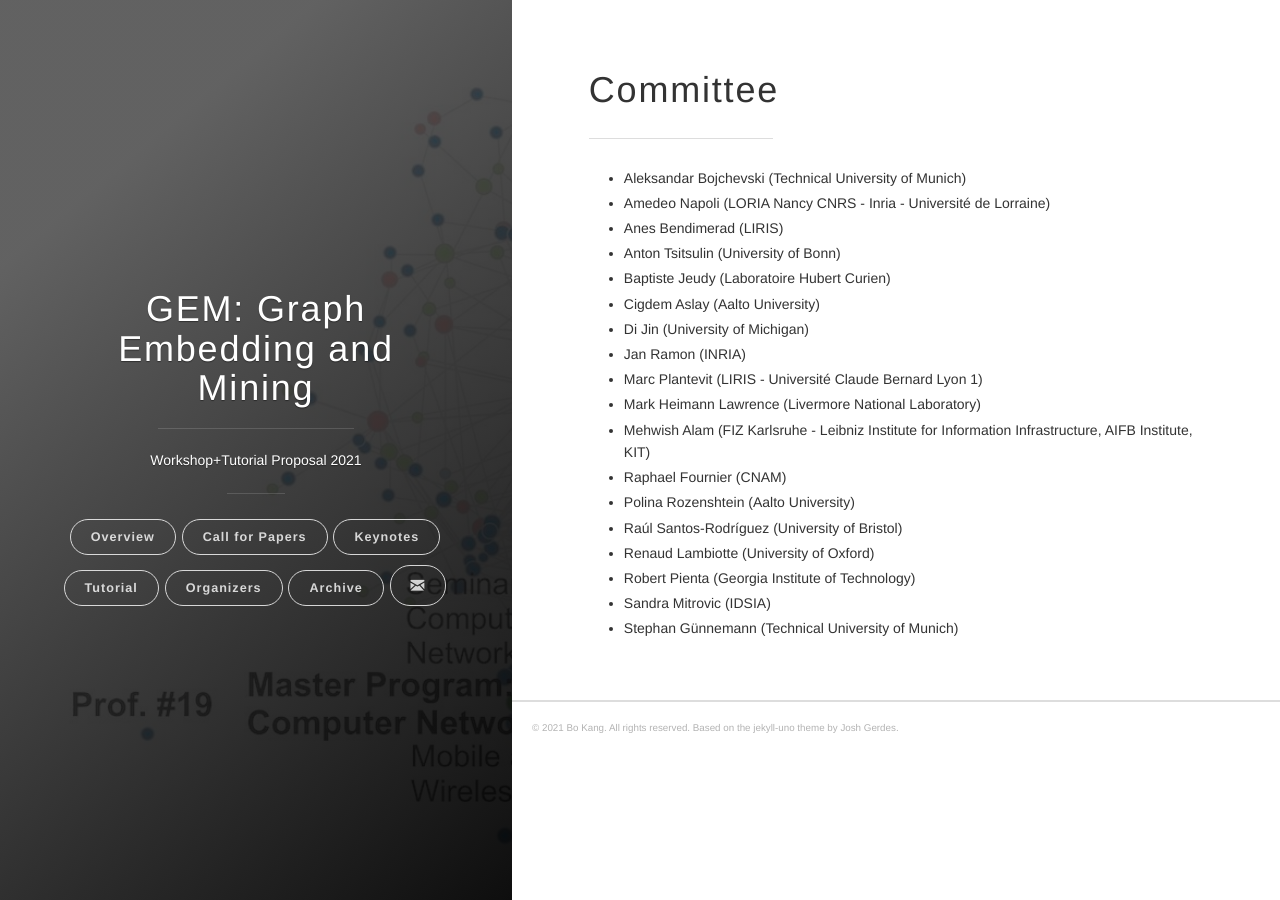
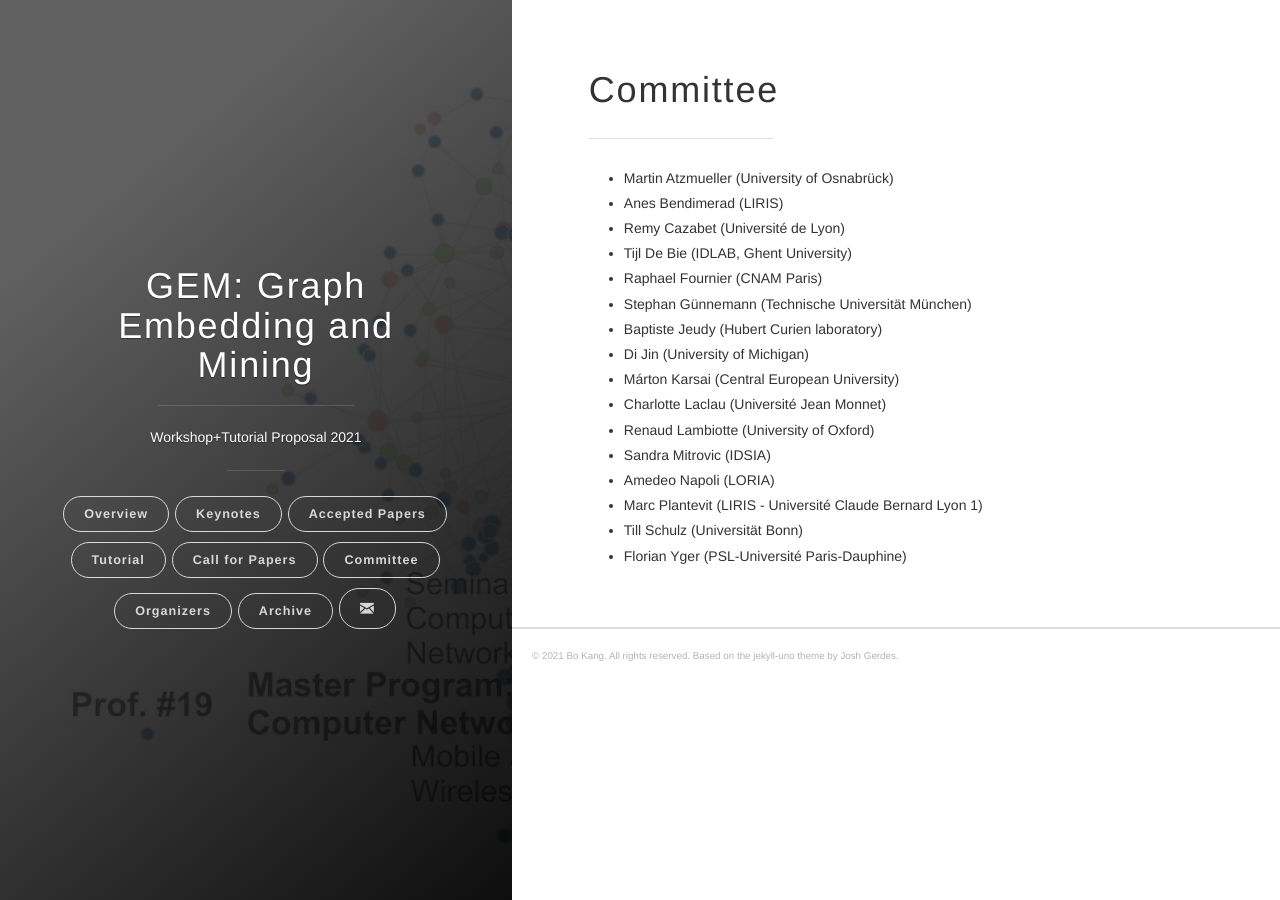
Before and after one commit to gem-ecmlpkdd/gem-ecmlpkdd.github.io, a Jekyll site: the page built from pages/committee.md, in a window 1280 px wide. Built offline with Jekyll 4.4.1, drawn with Linux system fonts in a browser that asks for light colours; nearby versions of some CDN libraries.

Commit message:
update papers and pc committee

```diff
--- a/_includes/header.html
+++ b/_includes/header.html
@@ -20,9 +20,11 @@
           <nav class="cover-navigation cover-navigation--primary">
             <ul class="navigation">
               <li class="navigation__item"><a href="{{ site.baseurl }}/overview" title="{{ site.title }} Overview" class="blog-button">Overview</a></li>
+              <li class="navigation__item"><a href="{{ site.baseurl }}/keynotes" title="{{ site.title }} Keynotes" class="blog-button">Keynotes</a></li>
+              <li class="navigation__item"><a href="{{ site.baseurl }}/papers" title="{{ site.title }} Accepted Papers" class="blog-button">Accepted Papers</a></li>
+              <li class="navigation__item"><a href="{{ site.baseurl }}/tutorial" title="{{ site.title }} Tutorial" class="blog-button">Tutorial</a></li>
               <li class="navigation__item"><a href="{{ site.baseurl }}/cfp" title="{{ site.title }} Call for Papers" class="blog-button">Call for Papers</a></li>
-              <li class="navigation__item"><a href="{{ site.baseurl }}/keynotes" title="{{ site.title }} Keynotes" class="blog-button">Keynotes</a></li>
-              <li class="navigation__item"><a href="{{ site.baseurl }}/tutorial" title="{{ site.title }} Tutorial" class="blog-button">Tutorial</a></li>
+              <li class="navigation__item"><a href="{{ site.baseurl }}/committee" title="{{ site.title }} Committee" class="blog-button">Committee</a></li>
               <li class="navigation__item"><a href="{{ site.baseurl }}/organizers" title="{{ site.title }} Organizers" class="blog-button">Organizers</a></li>
               <li class="navigation__item"><a href="{{ site.baseurl }}/archive" title="{{ site.title }} Archive" class="blog-button">Archive</a></li>
               <li class="navigation__item">
--- a/pages/committee.md
+++ b/pages/committee.md
@@ -4,21 +4,19 @@ title: Committee
 permalink: /committee/
 ---
 ---
-* Aleksandar Bojchevski (Technical University of Munich)
-* Amedeo Napoli (LORIA Nancy CNRS - Inria - Université de Lorraine)
+* Martin Atzmueller (University of Osnabrück)
 * Anes Bendimerad (LIRIS)
-* Anton Tsitsulin (University of Bonn)
-* Baptiste Jeudy (Laboratoire Hubert Curien)
-* Cigdem Aslay (Aalto University)
+* Remy Cazabet (Université de Lyon)
+* Tijl De Bie (IDLAB, Ghent University)
+* Raphael Fournier (CNAM Paris)
+* Stephan Günnemann (Technische Universität München)
+* Baptiste Jeudy (Hubert Curien laboratory)
 * Di Jin (University of Michigan)
-* Jan Ramon (INRIA)
+* Márton Karsai (Central European University)
+* Charlotte Laclau (Université Jean Monnet)
+* Renaud Lambiotte (University of Oxford)
+* Sandra Mitrovic (IDSIA)
+* Amedeo Napoli (LORIA)
 * Marc Plantevit (LIRIS - Université Claude Bernard Lyon 1)
-* Mark Heimann	Lawrence (Livermore National Laboratory)
-* Mehwish Alam (FIZ Karlsruhe - Leibniz Institute for Information Infrastructure, AIFB Institute, KIT)
-* Raphael Fournier (CNAM)
-* Polina Rozenshtein (Aalto University)
-* Raúl Santos-Rodríguez (University of Bristol)
-* Renaud Lambiotte (University of Oxford)
-* Robert Pienta (Georgia Institute of Technology)
-* Sandra Mitrovic (IDSIA)
-* Stephan Günnemann (Technical University of Munich)
+* Till Schulz (Universität Bonn)
+* Florian Yger (PSL-Université Paris-Dauphine)
```
Also changed, not shown: pages/papers.md (+10 -11 lines).
